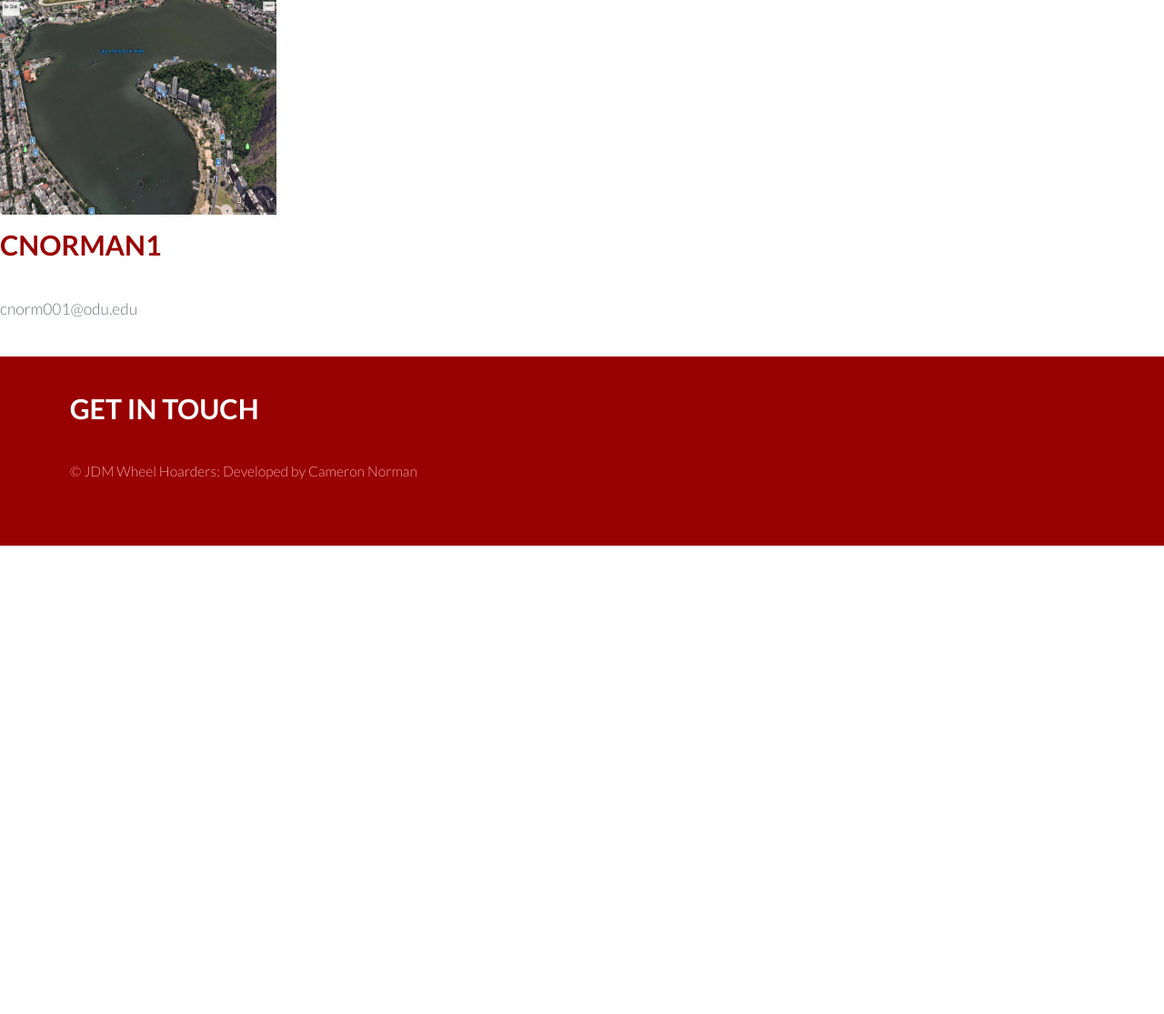
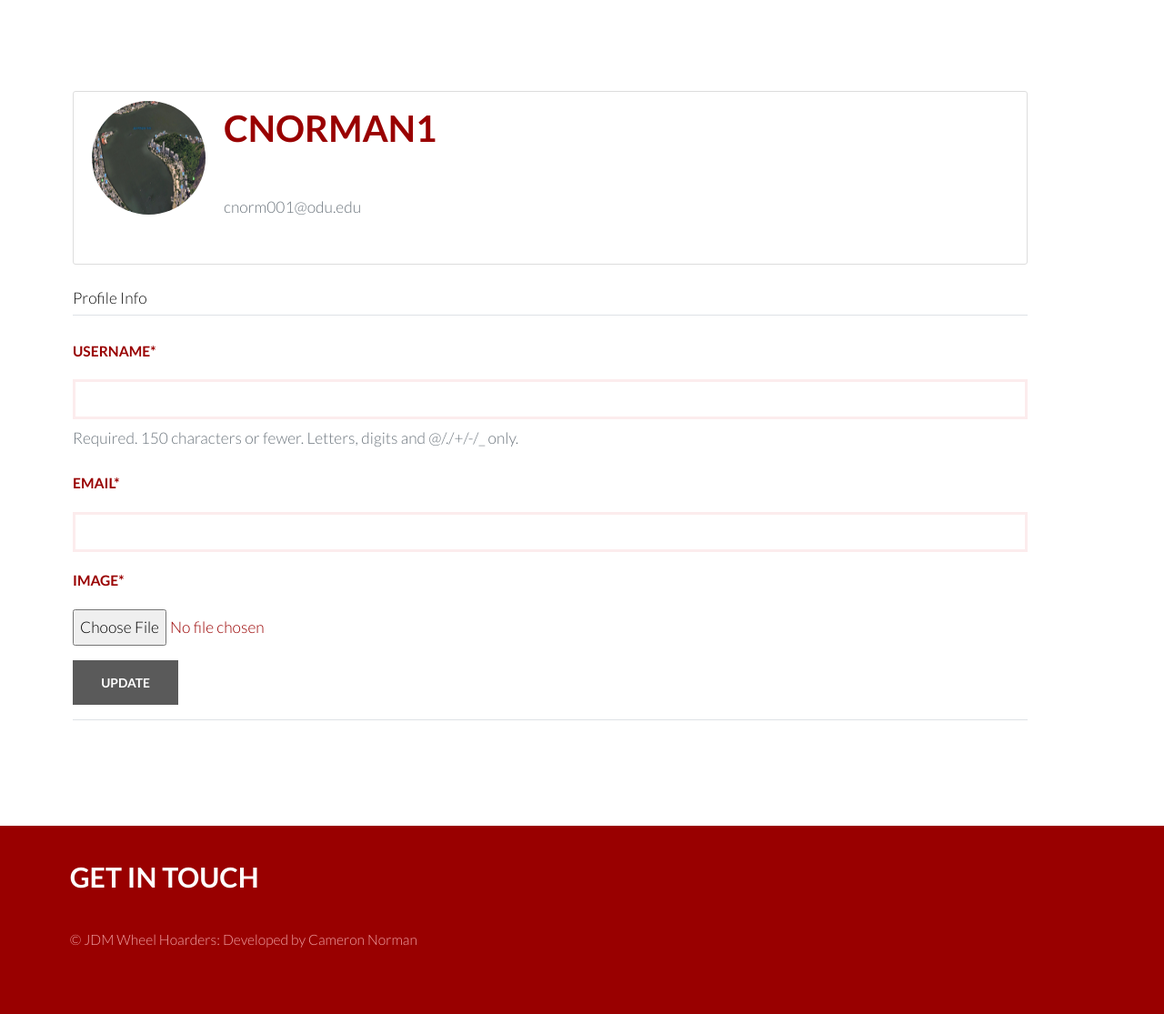
Before and after one commit to Cnorman19/JDM_Wheel_Hoarders, a Django app: page /profile/ in a window 1280 px wide. Shown: the part 87-1202 px from the top of the page at 91% size. Before the commit the page ends 687 px from the top, so only its background shows below. Run offline with Django 3.2, Linux system fonts and the light colour scheme; a user stored in the database is signed in; data comes from the database, SQL or seed files in the repository; both versions use the stored data as it was after the commit; some libraries are stand-ins or nearby versions.

Commit message:
Changed to profile.html

```diff
--- a/blog/static/blog/main.css
+++ b/blog/static/blog/main.css
@@ -225,7 +225,61 @@
 
 	}
 
-
+	.article-title {
+  		color: #444444;
+	}
+
+	a.article-title:hover {
+	  color: #428bca;
+	  text-decoration: none;
+	}
+
+	.article-content {
+	  white-space: pre-line;
+	}
+
+	.article-img {
+	  height: 65px;
+	  width: 65px;
+	  margin-right: 16px;
+	}
+
+	.article-metadata {
+	  padding-bottom: 1px;
+	  margin-bottom: 4px;
+	  border-bottom: 1px solid #e3e3e3
+	}
+
+	.article-metadata a:hover {
+	  color: #333;
+	  text-decoration: none;
+	}
+
+	.article-svg {
+	  width: 25px;
+	  height: 25px;
+	  vertical-align: middle;
+	}
+
+
+	.content-section {
+		  background: #ffffff;
+		  padding: 10px 20px;
+		  border: 1px solid #dddddd;
+		  border-radius: 3px;
+		  margin-bottom: 20px;
+	}
+
+	.account-img {
+	  height: 125px;
+	  width: 125px;
+	  margin-right: 20px;
+	  margin-bottom: 16px;
+	}
+
+	.account-heading {
+  		font-size: 2.5rem;
+	}
 
 	.form-set{
 
--- a/users/forms.py
+++ b/users/forms.py
@@ -1,11 +1,28 @@
 from django import forms
 from django.contrib.auth.models import User
 from django.contrib.auth.forms import UserCreationForm
+from .models import Profile
 
 
 class UserRegisterForm(UserCreationForm):
+
 	email = forms.CharField(widget=forms.EmailInput(attrs = {}))
 
 	class Meta:
 		model = User
 		fields = ['username', 'email', 'password1', 'password2']
+
+
+class UserUpdateForm(forms.ModelForm):
+
+	email = forms.CharField(widget=forms.EmailInput(attrs = {}))
+
+	class Meta:
+		model = User
+		fields = ['username', 'email']
+
+class ProfileUpdateForm(forms.ModelForm):
+
+	class Meta:
+		model = Profile
+		fields = ['image']
--- a/users/templates/users/profile.html
+++ b/users/templates/users/profile.html
@@ -2,13 +2,32 @@
 {% load crispy_forms_tags %}
 {% block content %}
 
+<div class = "form-set">
+	<div class = "content-section">
+		<div class = "media">
+	        	<img class="rounded-circle account-img" src="{{ user.profile.image.url }}" width="850" height="850">
+	        <div class="media-body">
+		          <h2 class="account-heading">{{ user.username }}</h2>
+		          <p class="text-secondary">{{ user.email }}</p>
+	        </div>
+    	</div>
+    </div>
+		<form method="POST" enctype="multipart/form-data">
+			<div>
+				{% csrf_token %}
+					<div class = "legend">
+						<legend class = "border-bottom mb-4"> Profile Info </legend>
+					</div>
+						{{ u_form|crispy}}
+						{{ p_form|crispy}}
+					<div class = "form-group">
+						<button class= "submit" type="submit"> Update </button>
+					</div>
 
-        <img class="image-circle" src="{{ user.profile.image.url }}" width="304" height="236">
-
-        <div class="media-body">
-          <h2 class="account-heading">{{ user.username }}</h2>
-          <p class="text-secondary">{{ user.email }}</p>
-        </div>
-
+					<div class = "border-top pt-3">
+					</div>
+				</div>
+		</form>
+</div>
 
 {% endblock content %}
--- a/users/templates/users/register.html
+++ b/users/templates/users/register.html
@@ -4,7 +4,6 @@
 
 
 <div class = "form-set">
-
 		<form method="POST">
 			<div>
 				{% csrf_token %}
--- a/users/views.py
+++ b/users/views.py
@@ -1,7 +1,7 @@
 from django.shortcuts import render , redirect
 from django.contrib.auth.forms import UserCreationForm
 from django.contrib import messages
-from .forms import UserRegisterForm
+from .forms import UserRegisterForm , UserUpdateForm, ProfileUpdateForm
 from django.contrib.auth.decorators import login_required
 
 def register(request):
@@ -24,4 +24,13 @@ def register(request):
 @login_required
 def profile(request):
 
-	return render(request, 'users/profile.html')
+	u_form = UserUpdateForm()
+	p_form = ProfileUpdateForm()
+
+	context = {
+
+		'u_form' : u_form,
+		'p_form' : p_form
+	}
+
+	return render(request, 'users/profile.html', context)
```
Also changed, not shown: db.sqlite3.
